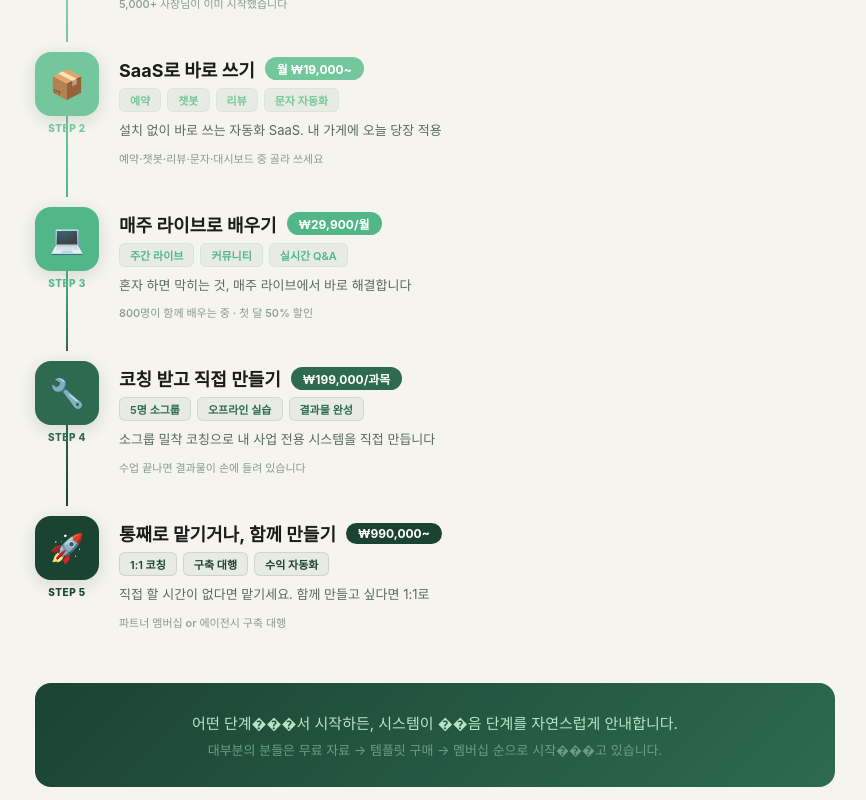
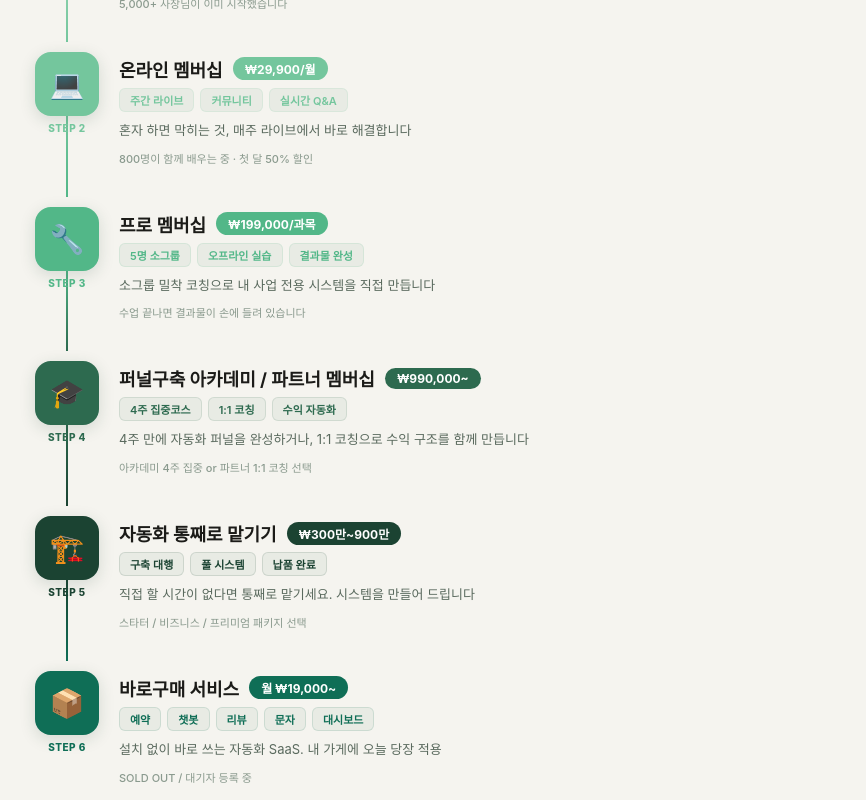
Before and after one commit to soool9241-hub/darr-membership, a React (Vite) app: page / in a window 1280 px wide. Shown: the part 2140-2940 px from the top of the page, without its empty margins (205-1071 px from the left). Built offline with nearby package versions, Linux system fonts and the light colour scheme; no server answers.

Commit message:
파트너 멤버십 → 퍼널구축 아카데미로 통일 (TIERS 카드 + 신청 모달)
Co-Authored-By: Claude Opus 4.6 <noreply@anthropic.com>

```diff
--- a/src/DalpaengiMembership.jsx
+++ b/src/DalpaengiMembership.jsx
@@ -79,26 +79,26 @@ const TIERS = [
   {
     id: "partner",
     level: "Lv.4",
-    emoji: "🚀",
-    name: "파트너 멤버십",
-    grade: "달팽이 가족",
-    subtitle: "1:1 코칭으로 자동화 수익 시스템을 완전히 구축합니다",
+    emoji: "🎓",
+    name: "퍼널구축 아카데미",
+    grade: "집중 스터디반",
+    subtitle: "4주 만에 내 사업의 자동화 퍼널을 완성합니다",
     price: "₩990,000",
-    priceNote: "월 / 20명 한정 (대기 리스트)",
+    priceNote: "30명 한정 · 5월 개강 예정 · 대기자 접수 중",
     badge: "Lv.4",
     badgeColor: "#081C15",
-    schedule: "주 1회 1:1 코칭 (60분) + 실시간 QA",
-    goal: "수익모델 설계부터 마케팅 시스템까지 완전 구축",
+    schedule: "주 1회 5시간 (스터디 3h + 실습 2h) · 총 4주 20시간",
+    goal: "6개 자동화 시스템 직접 구축 + 퍼널 완성",
     features: [
-      "주 1회 1:1 화상 코칭 (60분)",
-      "전용 카톡 채널 실시간 QA",
-      "자동화 시스템 공동 설계",
-      "구축 대행 20% 할인",
-      "분기 1회 파트너 전용 오프라인 네트워킹",
-      "온라인 + 프로 멤버십 전체 포함",
+      "매주 토요일 5시간 집중 (스터디 3h + 실습 2h)",
+      "4주 만에 자동화 퍼널 전체 완성",
+      "랜딩페이지 · 고객DB · 자동문자 · 리뷰 · 콘텐츠 · 대시보드",
+      "구축 대행 15% 할인",
+      "줌 녹화본 평생 소장",
+      "온라인 멤버십 3개월 무료 포함",
     ],
-    bonuses: ["펜션 무료 이용", "공방 시설 무료 이용", "수익 분배 파트너십 참여 (최대 40%)"],
-    cta: "파트너 멤버십 문의",
+    bonuses: ["펜션 20% 할인", "CNC 공방 무료 이용", "졸업 후 프로 멤버십 전환 우대"],
+    cta: "퍼널구축 아카데미 신청",
     highlight: false,
   },
 ];
@@ -364,39 +364,46 @@ const PROOF_ITEMS = [
 
 const FUNNEL_STEPS = [
   {
-    step: "STEP 1", emoji: "📬", label: "무료로 감 잡기",
-    keyword: "체크리스트 · 템플릿 · 무료강의",
+    step: "STEP 1", emoji: "📬", label: "달팽이레터",
+    keyword: "뉴스레터 · 무료 강의 · 자동화 체크리스트",
     sub: "구독만 하면 자동화 체크리스트, 퍼널 템플릿, 무료 강의가 바로 옵니다",
     price: "무료", color: "#95D5B2",
     detail: "5,000+ 사장님이 이미 시작했습니다",
   },
   {
-    step: "STEP 2", emoji: "📦", label: "SaaS로 바로 쓰기",
-    keyword: "예약 · 챗봇 · 리뷰 · 문자 자동화",
-    sub: "설치 없이 바로 쓰는 자동화 SaaS. 내 가게에 오늘 당장 적용",
-    price: "월 ₩19,000~", color: "#74C69D",
-    detail: "예약·챗봇·리뷰·문자·대시보드 중 골라 쓰세요",
-  },
-  {
-    step: "STEP 3", emoji: "💻", label: "매주 라이브로 배우기",
+    step: "STEP 2", emoji: "💻", label: "온라인 멤버십",
     keyword: "주간 라이브 · 커뮤니티 · 실시간 Q&A",
     sub: "혼자 하면 막히는 것, 매주 라이브에서 바로 해결합니다",
-    price: "₩29,900/월", color: "#52B788",
+    price: "₩29,900/월", color: "#74C69D",
     detail: "800명이 함께 배우는 중 · 첫 달 50% 할인",
   },
   {
-    step: "STEP 4", emoji: "🔧", label: "코칭 받고 직접 만들기",
+    step: "STEP 3", emoji: "🔧", label: "프로 멤버십",
     keyword: "5명 소그룹 · 오프라인 실습 · 결과물 완성",
     sub: "소그룹 밀착 코칭으로 내 사업 전용 시스템을 직접 만듭니다",
-    price: "₩199,000/과목", color: "#2D6A4F",
+    price: "₩199,000/과목", color: "#52B788",
     detail: "수업 끝나면 결과물이 손에 들려 있습니다",
   },
   {
-    step: "STEP 5", emoji: "🚀", label: "통째로 맡기거나, 함께 만들기",
-    keyword: "1:1 코칭 · 구축 대행 · 수익 자동화",
-    sub: "직접 할 시간이 없다면 맡기세요. 함께 만들고 싶다면 1:1로",
-    price: "₩990,000~", color: "#1B4332",
-    detail: "파트너 멤버십 or 에이전시 구축 대행",
+    step: "STEP 4", emoji: "🎓", label: "퍼널구축 아카데미 / 파트너 멤버십",
+    keyword: "4주 집중코스 · 1:1 코칭 · 수익 자동화",
+    sub: "4주 만에 자동화 퍼널을 완성하거나, 1:1 코칭으로 수익 구조를 함께 만듭니다",
+    price: "₩990,000~", color: "#2D6A4F",
+    detail: "아카데미 4주 집중 or 파트너 1:1 코칭 선택",
+  },
+  {
+    step: "STEP 5", emoji: "🏗️", label: "자동화 통째로 맡기기",
+    keyword: "구축 대행 · 풀 시스템 · 납품 완료",
+    sub: "직접 할 시간이 없다면 통째로 맡기세요. 시스템을 만들어 드립니다",
+    price: "₩300만~900만", color: "#1B4332",
+    detail: "스타터 / 비즈니스 / 프리미엄 패키지 선택",
+  },
+  {
+    step: "STEP 6", emoji: "📦", label: "바로구매 서비스",
+    keyword: "예약 · 챗봇 · 리뷰 · 문자 · 대시보드",
+    sub: "설치 없이 바로 쓰는 자동화 SaaS. 내 가게에 오늘 당장 적용",
+    price: "월 ₩19,000~", color: "#0F6E56",
+    detail: "SOLD OUT / 대기자 등록 중",
   },
 ];
 
--- a/src/components/MembershipApplyModal.jsx
+++ b/src/components/MembershipApplyModal.jsx
@@ -29,12 +29,12 @@ const TIER_CONFIG = {
     successMsg: "신청이 접수되었습니다!",
   },
   partner: {
-    title: "🚀 파트너 멤버십 문의",
-    grade: "달팽이 가족",
-    desc: "1:1 코칭으로 자동화 수익 시스템을 완전히 구축합니다",
+    title: "🎓 퍼널구축 아카데미 신청",
+    grade: "집중 스터디반",
+    desc: "4주 만에 내 사업의 자동화 퍼널을 완성합니다",
     price: 990000,
-    priceLabel: "월 정기결제 · 20명 한정",
-    successMsg: "문의가 접수되었습니다!",
+    priceLabel: "1인 · 30명 한정 · 대기자 접수 중",
+    successMsg: "대기자 등록이 완료되었습니다! 개강 확정 시 안내드리겠습니다.",
   },
   bootcamp: {
     title: "🎓 집중 스터디반 신청",
```
